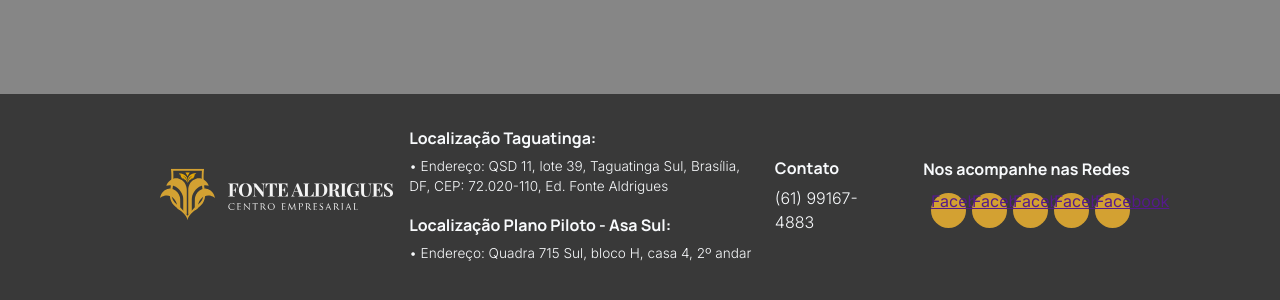
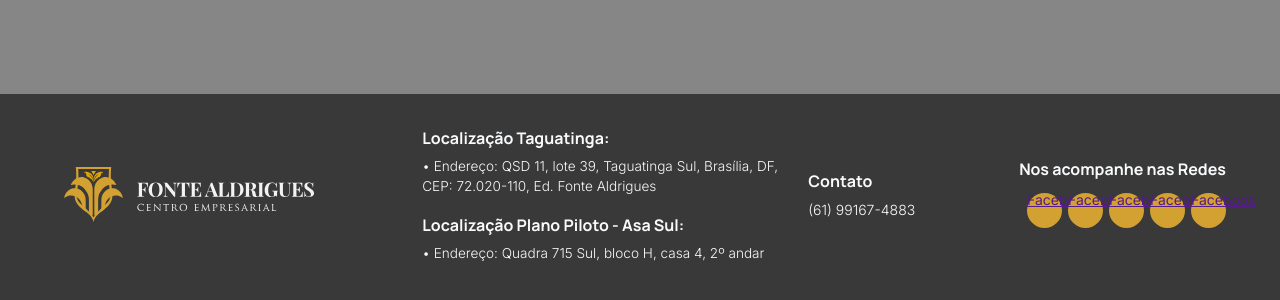
Before and after one commit to afaferz/fonte-aldrigues, a Nuxt app: page / in a window 1280 px wide. Shown: the part 706-1006 px from the top of the page. Built offline with nearby package versions, Linux system fonts and the light colour scheme.

Commit message:
feat: footer

```diff
--- a/components/FooterComponent.vue
+++ b/components/FooterComponent.vue
@@ -78,12 +78,14 @@ footer {
     justify-content: space-between;
     margin: 0 auto;
     flex: 1 1 auto;
+    font-size: 14px;
+    gap: 1rem;
     @media screen and (min-width: 992px) {
         width: 100%;
         display: grid;
-        grid-template-columns: 1fr 1.5fr 10% 1fr;
+        grid-template-columns: 1.85fr 2fr 15% 1fr;
         grid-template-rows: 100%;
-        max-width: 75vw;
+        max-width: 90vw;
         margin: 0 auto;
     }
 }
```
